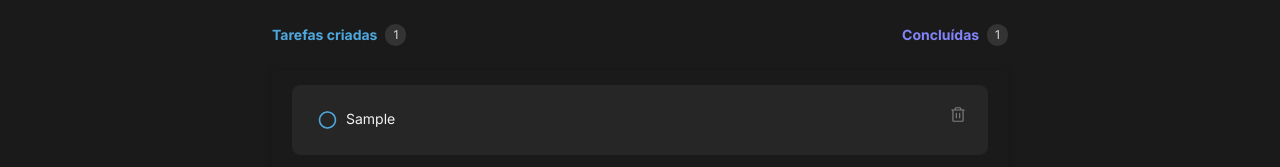
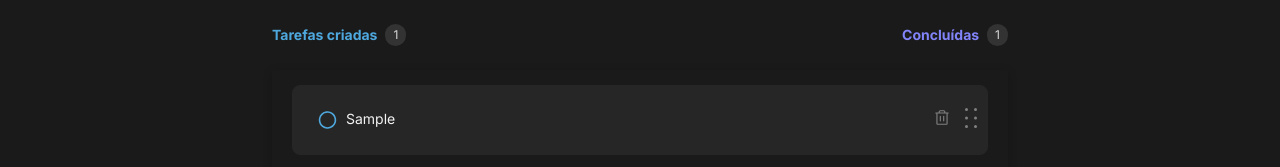
Before and after one commit to navestelar/todolist, a React (Vite) app: page / in a window 1280 px wide. Both pictures are taken after typing "Sample" into the empty fields and a click on the button "Criar". Shown: the part 225-392 px from the top of the page. Built offline with nearby package versions, Linux system fonts and the light colour scheme; what @radix-ui/themes would draw is missing.

Commit message:
feat: 🎸 Reorder implementation

```diff
--- a/src/App.tsx
+++ b/src/App.tsx
@@ -1,7 +1,6 @@
   import { FormEvent, useState } from 'react'
-import Input from './components/ui/Input'
   import Logo from "./assets/Logotipo.png"
-import { PlusCircle } from "@phosphor-icons/react"
+  import { DotsSixVertical, PlusCircle } from "@phosphor-icons/react"
   import Empty from './components/Empty'
   import { Checkbox } from '@mui/material'
   import { Trash } from '@phosphor-icons/react'
@@ -21,7 +20,7 @@ type Tasks = {
     [taskId: string]: Task
   }
   export default function App() {
-  const [tasks, setTasks] = useState({})
+    const [tasks, setTasks] = useState<Tasks>({})
 
     const [newTask, setNewTask] = useState('')
 
@@ -56,9 +55,15 @@ export default function App() {
           updatedTasks[taskKey] = {
             ...updatedTasks[taskKey],
             isChecked: !updatedTasks[taskKey].isChecked,
+          };
         }
+
+        return updatedTasks
+      })
     }
-    })
+
+    function countFinishedTasks() {
+
     }
 
     return (
@@ -96,19 +101,33 @@ export default function App() {
             </div>
             {Object.keys(tasks).length > 0 ? (
               <ScrollWrapper className='w-full h-[505px] mt-6'>
-              <Reorder.Group axis="y" values={tasksKeys} onReorder={setTasksKeys} className="flex flex-col gap-3">
+                <Reorder.Group
+                  axis="y"
+                  values={tasksKeys}
+                  onReorder={setTasksKeys}
+                  className="flex flex-col gap-3 py-[15px] px-5"
+                >
                   {tasksKeys.map((taskKey) =>
-                  <Reorder.Item key={taskKey} value={taskKey} className="p-4 border border-gray-500 bg-gray-500 w-full rounded-lg flex justify-between items-start">
+                    <Reorder.Item
+                      key={taskKey}
+                      value={taskKey}
+                      className="py-4 pl-4 border border-gray-500 bg-gray-500 w-full rounded-lg flex justify-between items-start"
+                    >
                       <label className={`cursor-pointer text-[0.875rem] ${tasks[taskKey].isChecked ? 'text-gray-300 line-through' : 'text-gray-100'}`}>
                           <Checkbox
                             icon={<img src={ CheckboxUnchecked } />}
                             checkedIcon={<img src={ CheckboxChecked } />}
+                            value={tasks[taskKey].isChecked}
+                            onChange={() => handleToggleCheckTask(tasks[taskKey].content)}
                           />
                           { tasks[taskKey].content }
                       </label>
-                    <button className="transition-all ease-in-out duration-300 p-1 rounded-md text-gray-300 hover:text-red-400 hover:bg-gray-400">
+                      <div className='flex text-gray-300'>
+                        <button className="transition-all ease-in-out duration-300 p-1 rounded-md hover:text-red-400 hover:bg-gray-400">
                           <Trash size={18} />
                         </button>
+                        <DotsSixVertical size={32} className='cursor-pointer' />
+                      </div>
                     </Reorder.Item>
                   )}
                 </Reorder.Group>
--- a/src/components/ui/scrollArea/ScrollWrapper.tsx
+++ b/src/components/ui/scrollArea/ScrollWrapper.tsx
@@ -7,14 +7,10 @@ interface ScrollAreaProperties {
 }
 
 export default function ScrollWrapper({ children, className }: ScrollAreaProperties) {
-    const TAGS = Array.from({ length: 50 }).map((_, i, a) => `v1.2.0-beta.${a.length - i}`)
-
     return (
         <ScrollArea.Root className={`w-full h-[225px] rounded overflow-hidden shadow-[0_2px_10px] shadow-blackA4 ${className}`}>
             <ScrollArea.Viewport className="w-full h-full rounded">
-            <div className="py-[15px] px-5">
                 {children}
-            </div>
             </ScrollArea.Viewport>
             <ScrollArea.Scrollbar
             className="flex select-none touch-none p-0.5 bg-blackA3 transition-colors duration-[160ms] ease-out hover:bg-blackA5 data-[orientation=vertical]:w-2.5 data-[orientation=horizontal]:flex-col data-[orientation=horizontal]:h-2.5"
```
Lines whose indentation alone changed are shown as unchanged.
